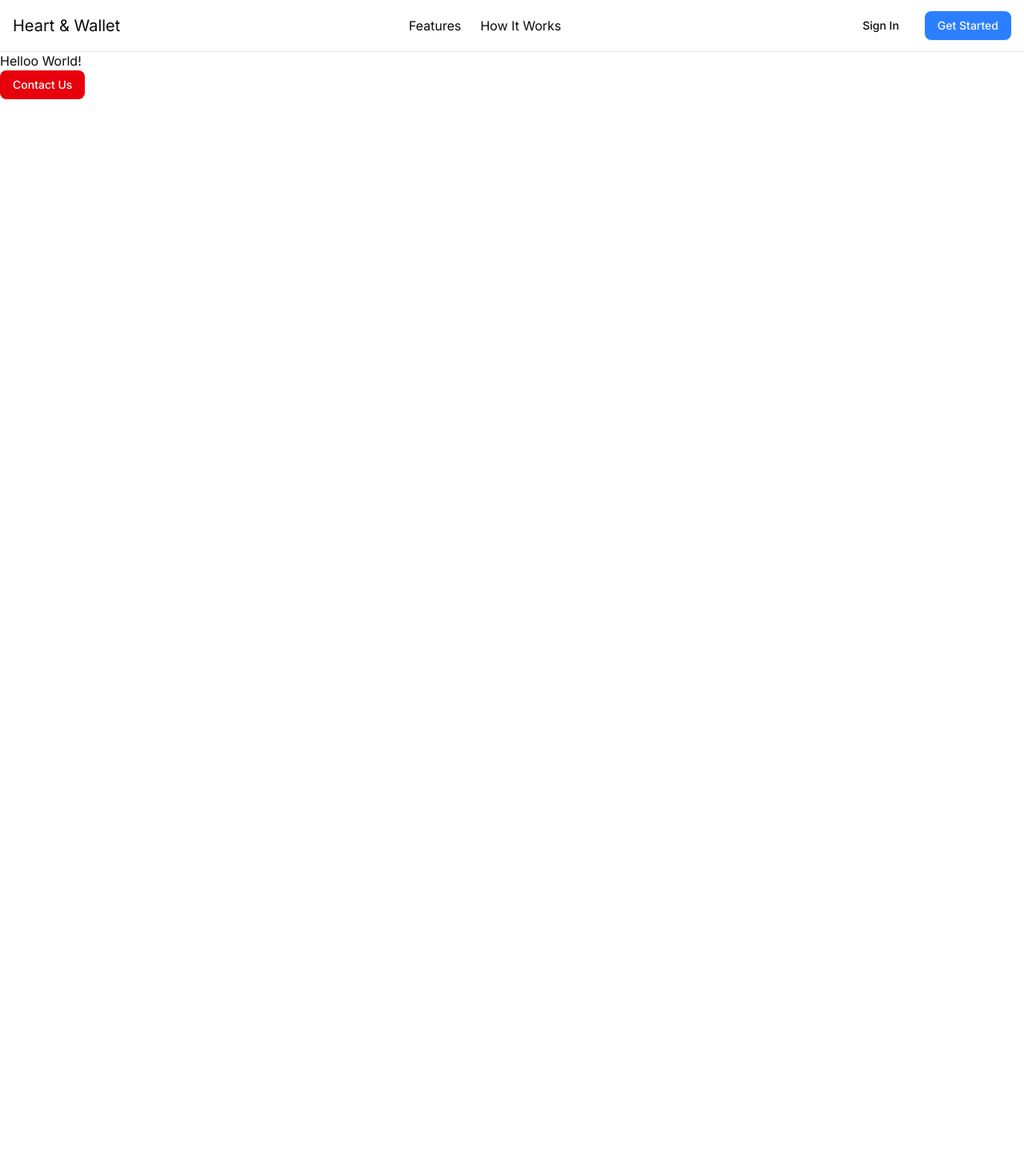
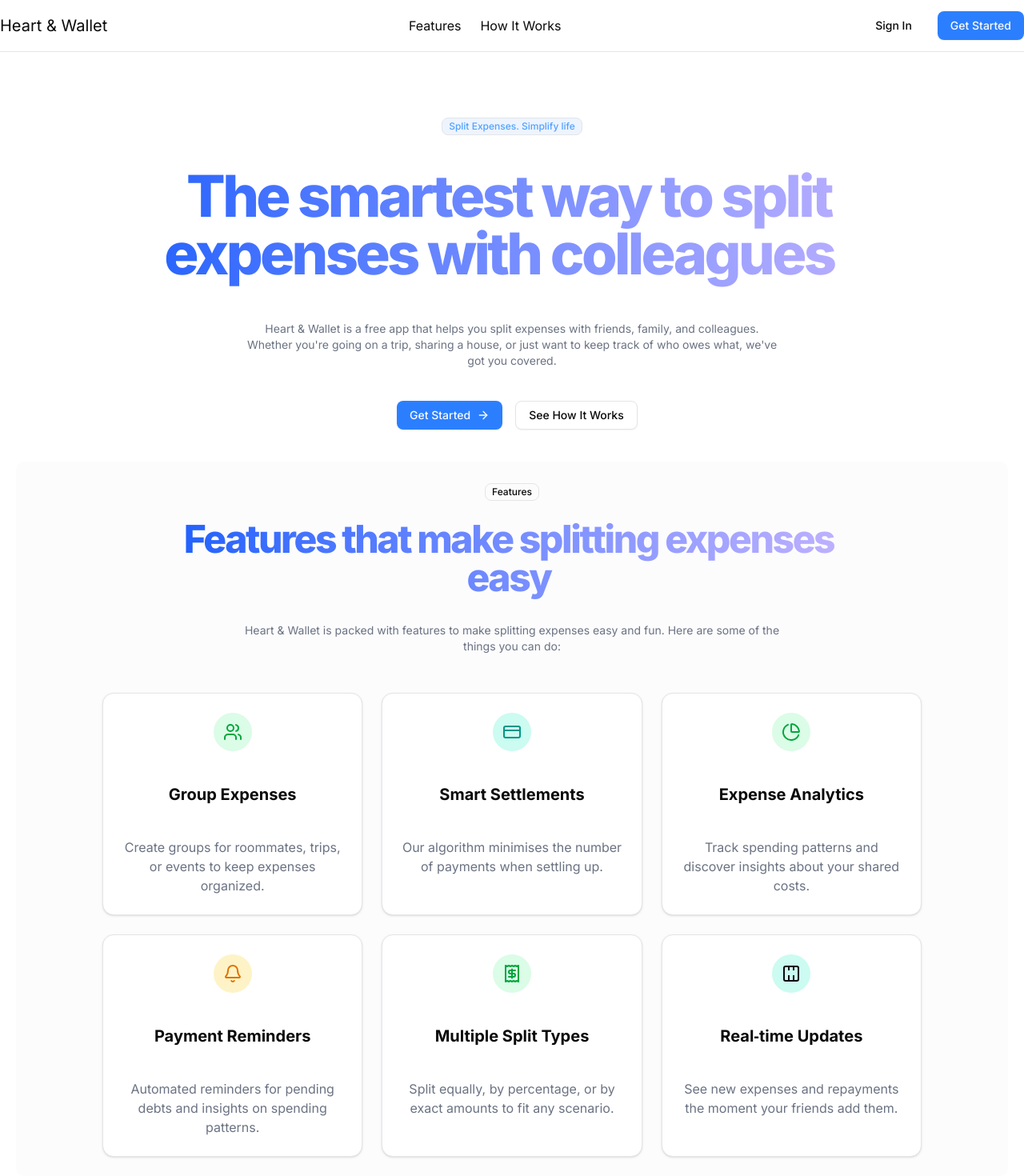
Before and after one commit to vvvardhan3/heart_wallet, a Next.js app: page / in a window 1280 px wide. Shown: the top 1470 px of the page at 80% size. Before the commit the page ends 800 px from the top, so only its background shows below. Built offline with nearby package versions, Linux system fonts and the light colour scheme; no server answers.

Commit message:
added Hero and features content

```diff
--- a/app/globals.css
+++ b/app/globals.css
@@ -120,3 +120,11 @@
     @apply bg-background text-foreground;
   }
 }
+
+@utility gradient {
+  @apply bg-gradient-to-r from-blue-600 to-violet-300;
+}
+
+@utility gradient-title {
+  @apply gradient font-extrabold tracking-tighter text-transparent bg-clip-text pb-2 pr-2;
+}
--- a/app/page.js
+++ b/app/page.js
@@ -1,11 +1,94 @@
+"use client";
+
+import { Badge } from "@/components/ui/badge";
 import { Button } from "@/components/ui/button";
+import { Card } from "@/components/ui/card";
+import { FEATURES } from "@/lib/landing";
+import { ArrowRight } from "lucide-react";
+import Link from "next/link";
+import { TypeAnimation } from "react-type-animation";
 
 export default function Home() {
   return (
-    <div className="pt-16">
-      Helloo World!
-      <br/>
-      <Button variant="destructive">Contact Us</Button>
+    <div className="max-w-7xl mx-auto flex flex-col pt-16">
+      <section className="mt-20 pb-12 space-y-10  px-5">
+        <div className="container mx-auto text-center px-4 md:px-6 space-y-6">
+          {/* Badge */}
+          <Badge variant={"outline"} className="bg-blue-100/50 text-blue-400">
+            Split Expenses. Simplify life
+          </Badge>
+        </div>
+        {/* Heading */}
+        <h1 className="gradient-title text-center max-w-5xl mx-auto text-4xl md:text-7xl">
+          The smartest way to split expenses with{" "}
+          <TypeAnimation
+            sequence={[
+              "friends",
+              1500,
+              "family",
+              1500,
+              "colleagues",
+              1500,
+              "Roomates",
+              1500,
+            ]}
+            wrapper="span"
+            speed={50}
+            repeat={Infinity}
+          />
+        </h1>
+        {/* Paragraph */}
+        <p className="text-center text-gray-500 text-sm md:text-md max-w-2xl mx-auto">
+          Heart & Wallet is a free app that helps you split expenses with
+          friends, family, and colleagues. Whether you&apos;re going on a trip,
+          sharing a house, or just want to keep track of who owes what,
+          we&apos;ve got you covered.
+        </p>
+        {/* Buttons & Links */}
+        <div className="max-w-2xs mx-auto gap-4 flex flex-col md:flex-row">
+          <Button className="bg-blue-500 hover:bg-blue-600">
+            <Link href="/dashboard" className="flex items-center ">
+              Get Started
+              <ArrowRight className="ml-2 h-4 w-4" />
+            </Link>
+          </Button>
+
+          <Button variant={"outline"}>
+            <Link href="#how-it-works" className="flex items-center ">
+              See How It Works
+              {/* <ArrowRight className="ml-2 h-4 w-4" /> */}
+            </Link>
+          </Button>
+        </div>
+        {/* Features Section */}
+        <section id="features" className="bg-gray-50/50 rounded-lg p-6">
+          <div className="container mx-auto text-center px-4 md:px-6 space-y-6">
+            <Badge variant={"outline"}>Features</Badge>
+            <h2 className="gradient-title text-3xl md:text-5xl max-w-4xl mx-auto">
+              Features that make splitting expenses easy
+            </h2>
+            <p className="text-center text-gray-500 text-sm md:text-x1/relaxed max-w-2xl mx-auto">
+              Heart & Wallet is packed with features to make splitting expenses
+              easy and fun. Here are some of the things you can do:
+            </p>
+            <div className="mx-auto mt-12 grid max-w-5xl gap-6 md:grid-cols-2 lg:grid-cols-3">
+              {FEATURES.map(({ title, Icon, bg, color, description }) => (
+                <Card
+                  key={title}
+                  className="flex flex-col items-center space-y-4 p-6 text-center"
+                >
+                  <div className={`rounded-full p-3 ${bg}`}>
+                    <Icon className={`h-6 w-6 ${color}`} />
+                  </div>
+
+                  <h3 className="text-xl font-bold">{title}</h3>
+                  <p className="text-gray-500">{description}</p>
+                </Card>
+              ))}
+            </div>
+          </div>
+        </section>
+      </section>
     </div>
   );
 }
--- a/components/header.jsx
+++ b/components/header.jsx
@@ -22,7 +22,7 @@ const Header = () => {
 
   return (
     <header className="fixed top-0 z-50 w-full border-b bg-white/95 backdrop-blur supports-[backdrop-filter]:bg-white/60">
-      <nav className="container mx-auto px-4 h-16 flex items-center justify-between">
+      <nav className="container max-w-7xl mx-auto h-16 flex items-center justify-between">
         <Link href="/" className="text-xl ">
           Heart & Wallet
         </Link>
--- /dev/null
+++ b/lib/landing.js
@@ -0,0 +1,109 @@
+import { Bell, CreditCard, PieChart, Receipt, Users } from "lucide-react";
+
+export const FEATURES = [
+  {
+    title: "Group Expenses",
+    Icon: Users,
+    bg: "bg-green-100",
+    color: "text-green-600",
+    description:
+      "Create groups for roommates, trips, or events to keep expenses organized.",
+  },
+  {
+    title: "Smart Settlements",
+    Icon: CreditCard,
+    bg: "bg-teal-100",
+    color: "text-teal-600",
+    description:
+      "Our algorithm minimises the number of payments when settling up.",
+  },
+  {
+    title: "Expense Analytics",
+    Icon: PieChart,
+    bg: "bg-green-100",
+    color: "text-green-600",
+    description:
+      "Track spending patterns and discover insights about your shared costs.",
+  },
+  {
+    title: "Payment Reminders",
+    Icon: Bell,
+    bg: "bg-amber-100",
+    color: "text-amber-600",
+    description:
+      "Automated reminders for pending debts and insights on spending patterns.",
+  },
+  {
+    title: "Multiple Split Types",
+    Icon: Receipt,
+    bg: "bg-green-100",
+    color: "text-green-600",
+    description:
+      "Split equally, by percentage, or by exact amounts to fit any scenario.",
+  },
+  {
+    title: "Real‑time Updates",
+    Icon: () => (
+      /* custom inline icon (no Lucide equivalent) */
+      <svg
+        xmlns="http://www.w3.org/2000/svg"
+        className="h-6 w-6"
+        fill="none"
+        viewBox="0 0 24 24"
+        stroke="currentColor"
+        strokeWidth="2"
+      >
+        <rect width="18" height="18" x="3" y="3" rx="2" />
+        <path d="M9 14v8M15 14v8M9 2v6M15 2v6" />
+      </svg>
+    ),
+    bg: "bg-teal-100",
+    color: "text-teal-600",
+    description:
+      "See new expenses and repayments the moment your friends add them.",
+  },
+];
+
+export const STEPS = [
+  {
+    label: "1",
+    title: "Create or Join a Group",
+    description:
+      "Start a group for your roommates, trip, or event and invite friends.",
+  },
+  {
+    label: "2",
+    title: "Add Expenses",
+    description:
+      "Record who paid and how the bill should be split amongst members.",
+  },
+  {
+    label: "3",
+    title: "Settle Up",
+    description: "View who owes what and log payments when debts are cleared.",
+  },
+];
+
+export const TESTIMONIALS = [
+  {
+    quote:
+      "Ye babu rao ka style hai! With Splitr, I finally stopped getting confused about who paid for what!",
+    name: "Babu Rao",
+    image: "/testimonials/babubhaiya.png",
+    role: "Rental Property Manager",
+  },
+  {
+    quote:
+      "Splitr's calculations are so accurate, they're even better than my scheme to double money in 25 days!",
+    name: "Raju",
+    image: "/testimonials/raju.jpg",
+    role: "Stock Market Expert",
+  },
+  {
+    quote:
+      "If that I have Splitr, Raju wont get away with selling my shoes and coat! I'll add to his debt!",
+    name: "Shyam",
+    image: "/testimonials/shyam.png",
+    role: "Job Searcher",
+  },
+];
--- a/package.json
+++ b/package.json
@@ -31,6 +31,7 @@
     "react-day-picker": "^8.10.1",
     "react-dom": "^19.0.0",
     "react-spinners": "^0.17.0",
+    "react-type-animation": "^3.2.0",
     "sonner": "^2.0.3",
     "tailwind-merge": "^3.2.0"
   },
```
Also changed, not shown: 2 other files (tests, documents, lock files or other folders).
